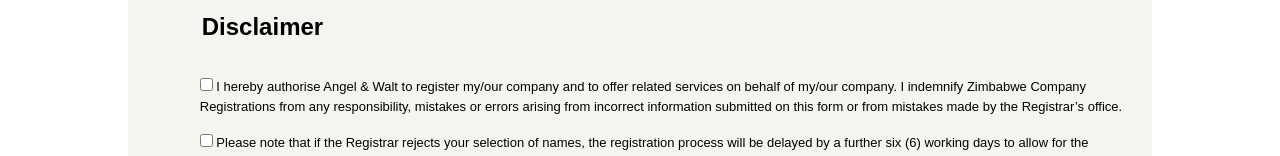
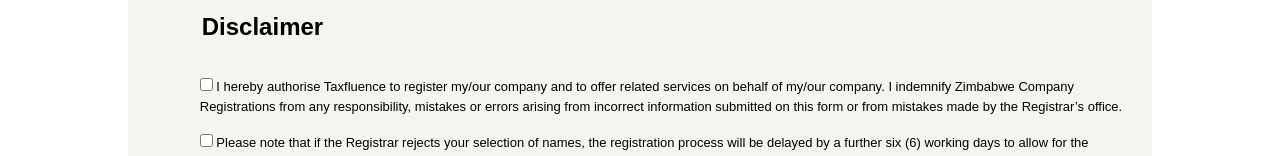
Before and after one commit to kotinyo/kotinyo.github.io, a plain HTML site: page pages/register.html in a window 1280 px wide. Shown: the part 465-621 px from the top of the page. Drawn offline with Linux system fonts and the light colour scheme.

Commit message:
second commit

```diff
--- a/pages/register.html
+++ b/pages/register.html
@@ -62,7 +62,7 @@ Mon - Fri 08:00am - 05:00pm</p>
             <div class="checks">
                <label for="disOne" class="checkbox">
                <input id="disOne" name="disclaimerOne" type="checkbox" />
-                  I hereby authorise Angel & Walt to register my/our company and to offer related services on behalf of my/our company. I indemnify Zimbabwe Company Registrations from any responsibility, mistakes or errors arising from incorrect information submitted on this form or from mistakes made by the Registrar’s office.
+                  I hereby authorise Taxfluence to register my/our company and to offer related services on behalf of my/our company. I indemnify Zimbabwe Company Registrations from any responsibility, mistakes or errors arising from incorrect information submitted on this form or from mistakes made by the Registrar’s office.
                </label>
                <label for="disTwo" class="checkbox">
                <input id="disTwo" name="disclaimerTwo" type="checkbox" />
```
